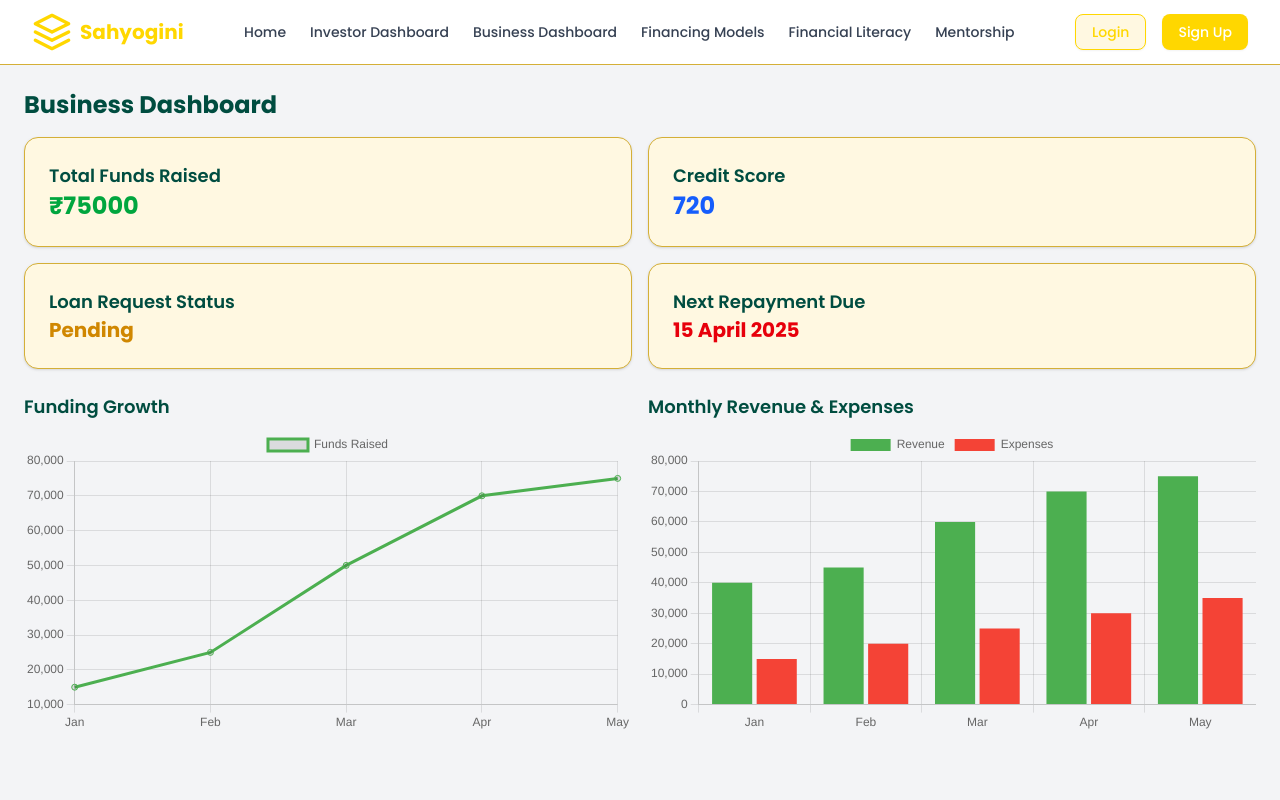
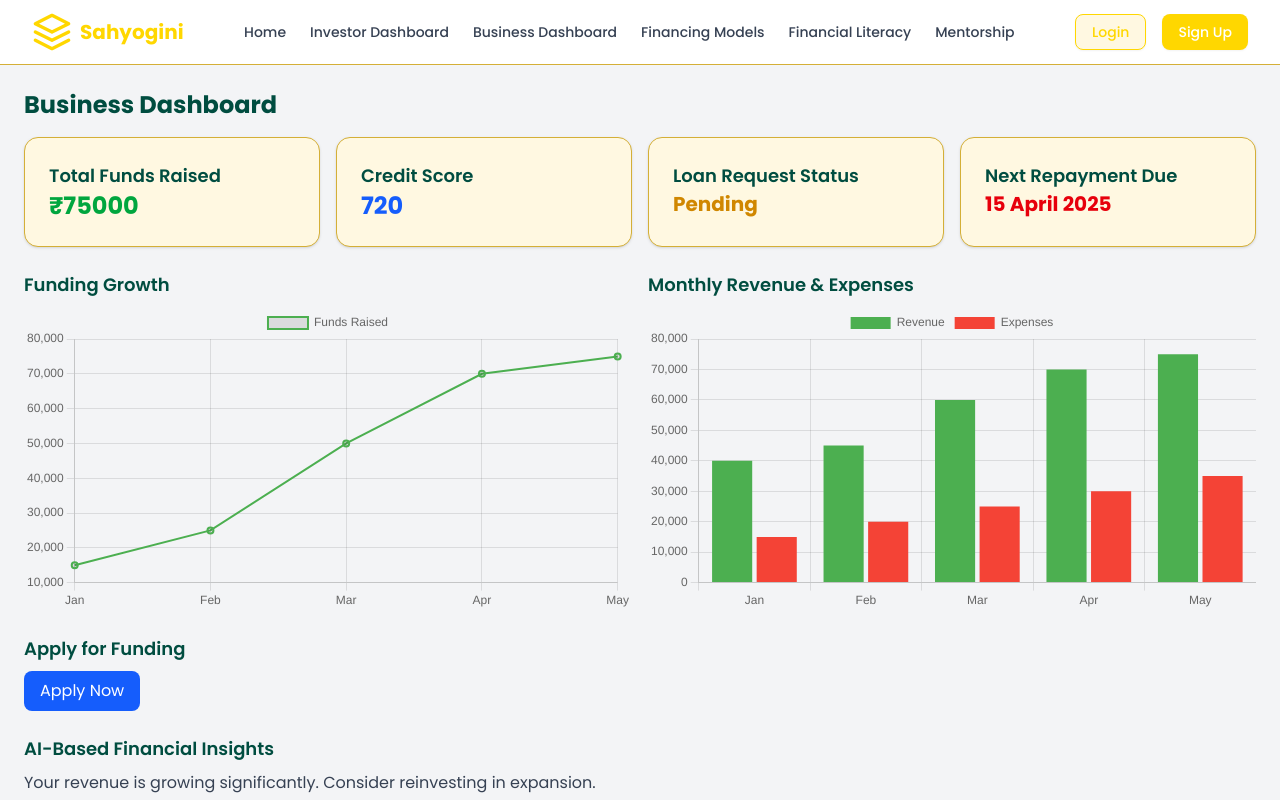
Before and after one commit to genesis106/Sahyogini, a React (Vite) app in the folder sahyogini/: page /business-dashboard in a window 1280 px wide. Shown: the top 800 px of the page. Built offline with nearby package versions, Linux system fonts and the light colour scheme.

Commit message:
updated dashboard

```diff
--- a/sahyogini/src/pages/dashboard/BusinessDashboard.jsx
+++ b/sahyogini/src/pages/dashboard/BusinessDashboard.jsx
@@ -29,6 +29,8 @@ const BusinessDashboard = () => {
   const [creditScore, setCreditScore] = useState(720);
   const [loanStatus, setLoanStatus] = useState("Pending");
   const [repaymentDue, setRepaymentDue] = useState("15 April 2025");
+  const [revenue, setRevenue] = useState(75000);
+  const [expenses, setExpenses] = useState(35000);
 
   // Funding Growth Chart Data
   const chartData = {
@@ -38,6 +40,7 @@ const BusinessDashboard = () => {
         label: "Funds Raised",
         data: [15000, 25000, 50000, 70000, 75000],
         borderColor: "#4CAF50",
+        borderWidth: 2,
         fill: false,
       },
     ],
@@ -49,15 +52,26 @@ const BusinessDashboard = () => {
     datasets: [
       {
         label: "Revenue",
-        data: [40000, 45000, 60000, 70000, 75000],
+        data: [40000, 45000, 60000, 70000, revenue],
         backgroundColor: "#4CAF50",
       },
       {
         label: "Expenses",
-        data: [15000, 20000, 25000, 30000, 35000],
+        data: [15000, 20000, 25000, 30000, expenses],
         backgroundColor: "#F44336",
       },
     ],
+  };
+
+  // AI-Based Revenue Growth Insights
+  const getGrowthInsight = () => {
+    if (revenue > expenses * 2) {
+      return "Your revenue is growing significantly. Consider reinvesting in expansion.";
+    } else if (revenue > expenses) {
+      return "Your revenue is stable. Focus on cost reduction for better margins.";
+    } else {
+      return "Warning: Expenses are high. Optimize operations to improve profitability.";
+    }
   };
 
   return (
@@ -65,7 +79,7 @@ const BusinessDashboard = () => {
       <h2 className="text-2xl font-bold mb-4">Business Dashboard</h2>
 
       {/* Summary Cards */}
-      <div className="grid grid-cols-2 gap-4">
+      <div className="grid grid-cols-1 sm:grid-cols-2 lg:grid-cols-4 gap-4">
         <Card>
           <CardContent>
             <h3 className="text-lg font-semibold">Total Funds Raised</h3>
@@ -96,7 +110,7 @@ const BusinessDashboard = () => {
       </div>
 
       {/* Charts */}
-      <div className="mt-6 grid grid-cols-2 gap-4">
+      <div className="mt-6 grid grid-cols-1 md:grid-cols-2 gap-4">
         <div>
           <h3 className="text-lg font-semibold mb-2">Funding Growth</h3>
           <Line data={chartData} />
@@ -109,6 +123,25 @@ const BusinessDashboard = () => {
           <Bar data={revenueExpenseData} />
         </div>
       </div>
+
+      {/* Apply for Funding */}
+      <div className="mt-6">
+        <h3 className="text-lg font-semibold mb-2">Apply for Funding</h3>
+        <button
+          onClick={() => alert("Funding application form coming soon!")}
+          className="bg-blue-600 text-white px-4 py-2 rounded-md hover:bg-blue-700 transition"
+        >
+          Apply Now
+        </button>
+      </div>
+
+      {/* AI-Driven Insights */}
+      <div className="mt-6">
+        <h3 className="text-lg font-semibold mb-2">
+          AI-Based Financial Insights
+        </h3>
+        <p className="text-gray-700">{getGrowthInsight()}</p>
+      </div>
     </div>
   );
 };
--- a/sahyogini/src/pages/dashboard/InvestorDashboard.jsx
+++ b/sahyogini/src/pages/dashboard/InvestorDashboard.jsx
@@ -10,12 +10,12 @@ import {
   Legend,
 } from "chart.js";
 
-import { Pie, Bar } from "react-chartjs-2";
+import { Pie, Bar, Line } from "react-chartjs-2";
 ChartJS.register(
-  ArcElement, // Needed for Pie/Doughnut charts
-  CategoryScale, // Needed for bar/line charts (X-axis)
-  LinearScale, // Needed for bar/line charts (Y-axis)
-  BarElement, // Needed for Bar charts
+  ArcElement,
+  CategoryScale,
+  LinearScale,
+  BarElement,
   Title,
   Tooltip,
   Legend
@@ -30,6 +30,14 @@ const InvestorDashboard = () => {
     { type: "P2P Lending", value: 15000 },
     { type: "Crowdfunding", value: 10000 },
   ]);
+
+  const totalInvestment = investmentPortfolio.reduce(
+    (acc, investment) => acc + investment.value,
+    0
+  );
+
+  // Portfolio Performance Metrics
+  const growthRate = ((90000 - 50000) / 50000) * 100; // Assuming past vs. current
 
   // Pie Chart Data for Investment Distribution
   const pieChartData = {
@@ -49,7 +57,21 @@ const InvestorDashboard = () => {
       {
         label: "Investment Growth",
         data: [50000, 60000, 75000, 85000, 90000],
-        backgroundColor: "#4CAF50",
+        borderColor: "#4CAF50",
+        fill: false,
+      },
+    ],
+  };
+
+  // Projected Returns (AI-Driven)
+  const projectedReturns = {
+    labels: ["2025", "2026", "2027", "2028", "2029"],
+    datasets: [
+      {
+        label: "Projected Portfolio Value",
+        data: [100000, 120000, 150000, 180000, 210000],
+        borderColor: "#2196F3",
+        fill: false,
       },
     ],
   };
@@ -59,7 +81,37 @@ const InvestorDashboard = () => {
       <h2 className="text-2xl font-bold mb-4">Investor Dashboard</h2>
 
       {/* Investment Summary */}
-      <div className="grid grid-cols-2 gap-4">
+      <div className="grid grid-cols-3 gap-4">
+        <Card>
+          <CardContent>
+            <h3 className="text-lg font-semibold">Total Portfolio Value</h3>
+            <p className="text-2xl font-bold text-green-600">
+              ₹{totalInvestment}
+            </p>
+          </CardContent>
+        </Card>
+
+        <Card>
+          <CardContent>
+            <h3 className="text-lg font-semibold">Growth Rate</h3>
+            <p className="text-2xl font-bold text-blue-600">
+              {growthRate.toFixed(2)}%
+            </p>
+          </CardContent>
+        </Card>
+
+        <Card>
+          <CardContent>
+            <h3 className="text-lg font-semibold">AI Projected Returns</h3>
+            <p className="text-2xl font-bold text-purple-600">
+              ₹210,000 by 2029
+            </p>
+          </CardContent>
+        </Card>
+      </div>
+
+      {/* Investment Breakdown */}
+      <div className="grid grid-cols-2 gap-4 mt-6">
         {investmentPortfolio.map((investment) => (
           <Card key={investment.type}>
             <CardContent>
@@ -75,7 +127,7 @@ const InvestorDashboard = () => {
       </div>
 
       {/* Charts */}
-      <div className="mt-6 grid grid-cols-2 gap-4">
+      <div className="mt-6 grid grid-cols-3 gap-4">
         <div>
           <h3 className="text-lg font-semibold mb-2">
             Investment Distribution
@@ -85,7 +137,12 @@ const InvestorDashboard = () => {
 
         <div>
           <h3 className="text-lg font-semibold mb-2">Investment Growth</h3>
-          <Bar data={investmentGrowthData} />
+          <Line data={investmentGrowthData} />
+        </div>
+
+        <div>
+          <h3 className="text-lg font-semibold mb-2">Projected Returns</h3>
+          <Line data={projectedReturns} />
         </div>
       </div>
     </div>
```
